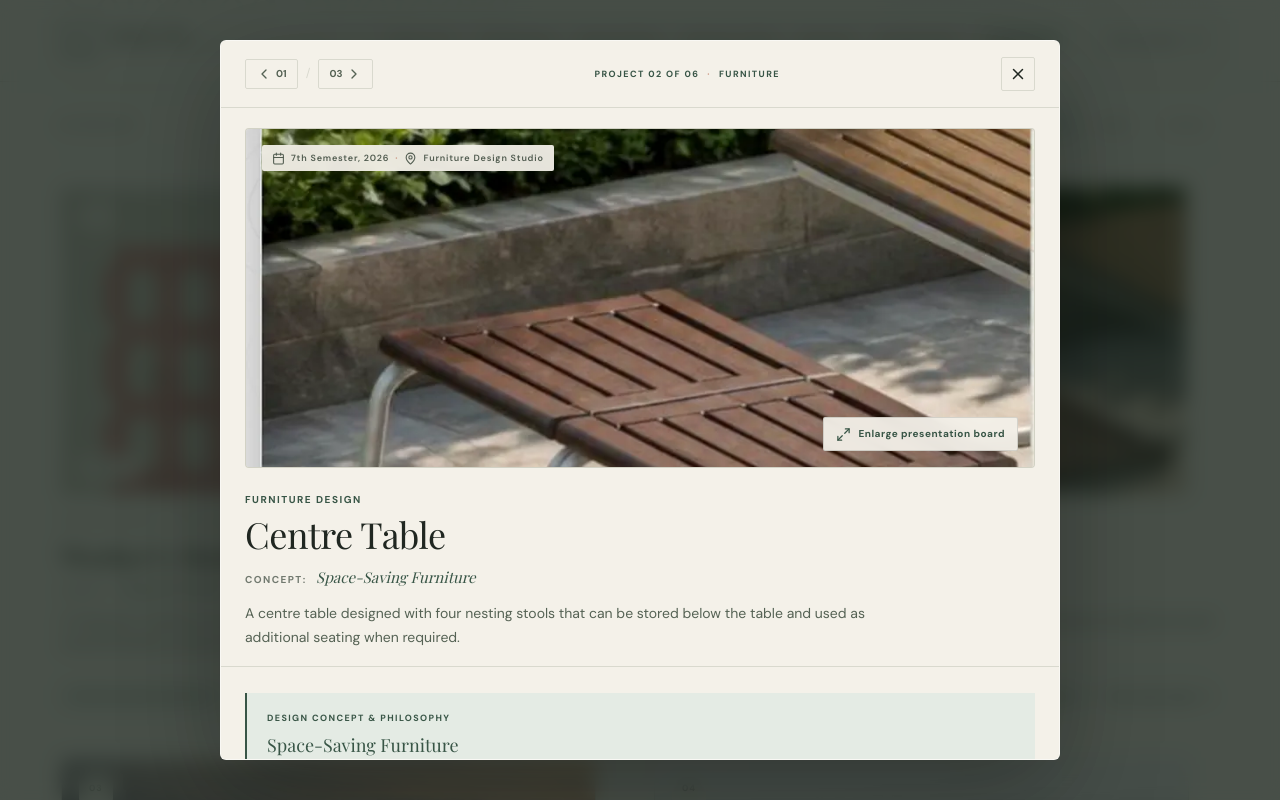
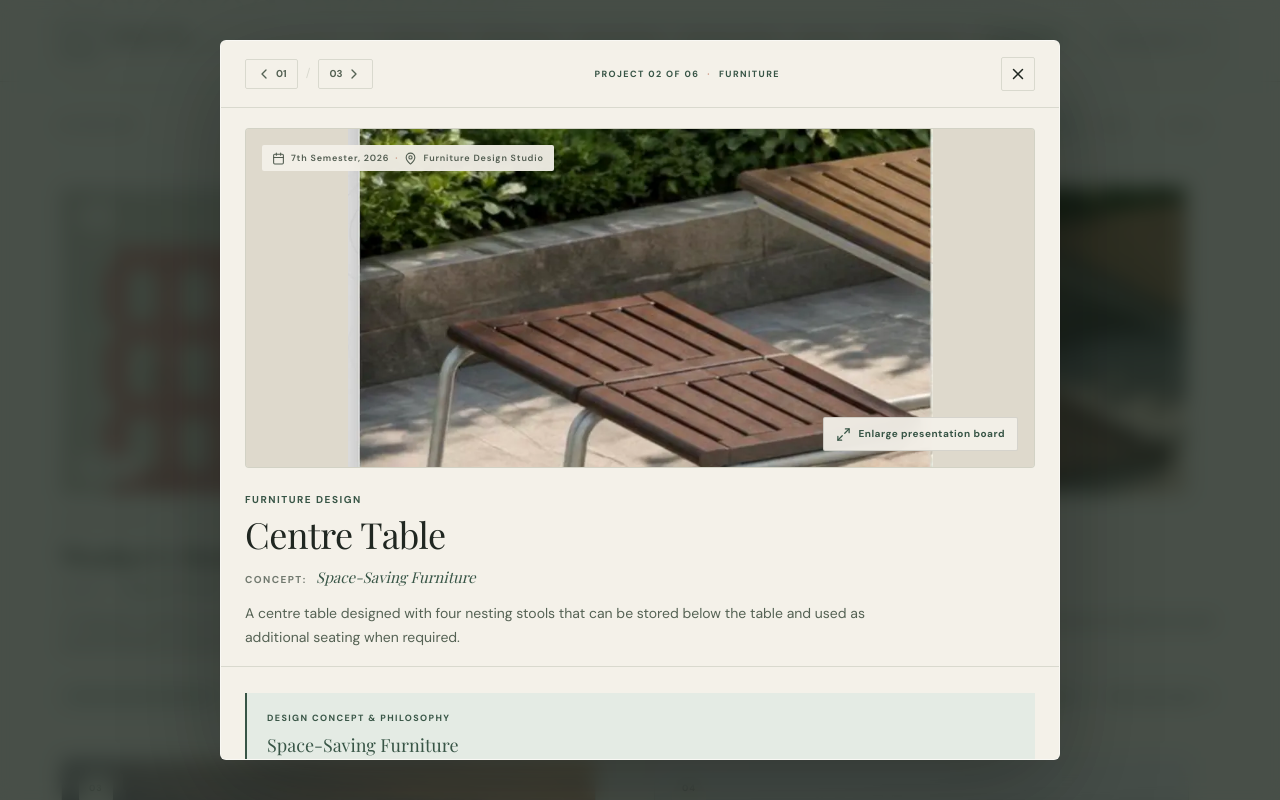
Before and after one commit to Aradhy20/aanya-interior-portfolio, a Next.js app: page / in a window 1280 px wide. Both pictures are taken after a click on the button 936 px from the left and 1656 px from the top of the page. Shown: the part 1210-2010 px from the top of the page. Built offline with nearby package versions, Linux system fonts and the light colour scheme.

Commit message:
Update Dining Chair project with newly provided 3D render

```diff
--- a/app/globals.css
+++ b/app/globals.css
@@ -1328,7 +1328,8 @@ button { font: inherit; }
 .case-study-hero-img {
   width: 100%;
   height: 100%;
-  object-fit: cover;
+  object-fit: contain;
+  background: #ded9cc;
   display: block;
 }
 .case-study-zoom-btn {
--- a/data/projects.ts
+++ b/data/projects.ts
@@ -443,7 +443,8 @@ export const PROJECTS: Project[] = [
     place: "Furniture Design Studio",
     year: "5th Semester, 2025",
     image: "/images/dining-chair.webp",
-    imageAlt: "Dining Chair concept sketches, prototypes and design development board",
+    imageAlt:
+      "Sculptural wooden dining chair prototype with curved solid wood frame, woven cord detailing, and textured neutral upholstery",
     summary:
       "A dining-chair exploration where organic curves express both support and openness, balancing ergonomic comfort with a sculptural presence.",
     detail:
```
Also changed, not shown: public/images/dining-chair.jpg (added), public/images/dining-chair.webp.
